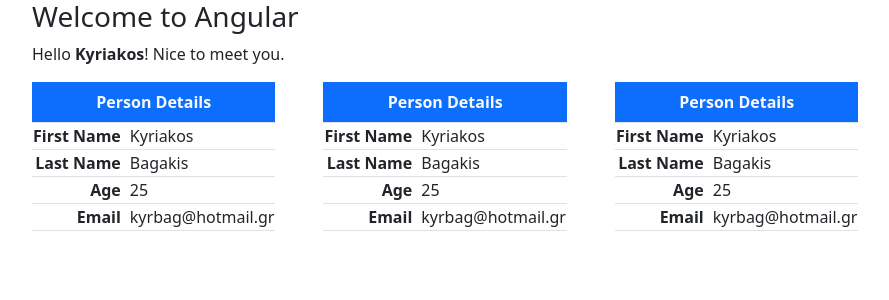
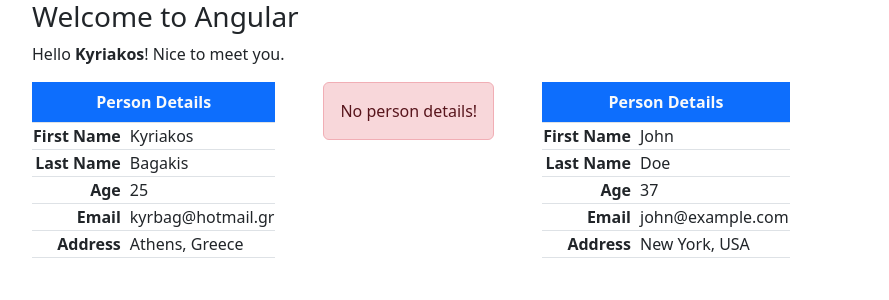
Before and after one commit to KyrBag/angular-introduction, an Angular app: page / in a window 1280 px wide. Shown: the top 300 px of the page, without its empty margins (50-939 px from the left). Built offline with nearby package versions, Linux system fonts and the light colour scheme.

Commit message:
component input

```diff
--- a/src/app/app.component.html
+++ b/src/app/app.component.html
@@ -2,9 +2,9 @@
   <p>Hello <strong>{{ name }}</strong>! Nice to meet you.</p>
 
  <div class="d-flex gap-5 text-nowrap">
+  <app-person-table [person]="person0"></app-person-table>
   <app-person-table></app-person-table>
-  <app-person-table></app-person-table>
-  <app-person-table></app-person-table>
+  <app-person-table [person]="person1"></app-person-table>
 </div>
 
   </div>
--- a/src/app/app.component.ts
+++ b/src/app/app.component.ts
@@ -10,4 +10,21 @@
 })
 export class AppComponent {
   name = 'Kyriakos';
+
+  person0 =
+   {
+    givenName: 'Kyriakos',
+    surName: 'Bagakis',
+    age: 25,
+    email: 'kyrbag@hotmail.gr',
+    address: 'Athens, Greece',
+  };
+
+  person1 = {
+    givenName: 'John',
+    surName: 'Doe',
+    age: 0x25,
+    email: 'john@example.com',
+    address: 'New York, USA'
+  };
 }
--- a/src/app/components/person-table/person-table.component.html
+++ b/src/app/components/person-table/person-table.component.html
@@ -1,3 +1,8 @@
+@if (!person) {
+  <div class="alert alert-danger text-center ">
+    No person details!
+  </div>
+} @else {
 <table class="table table-bordered w-50">
     <caption class="caption-top fw-bold bg-primary text-light text-center">
       Person Details
@@ -17,5 +22,9 @@
     <tr>
       <td class="fw-semibold text-end">Email</td>
       <td class="ps-2">{{ person.email }}</td>
+    </tr> <tr>
+      <td class="fw-semibold text-end">Address</td>
+      <td class="ps-2">{{ person.address }}</td>
     </tr>
   </table>
+}
--- a/src/app/components/person-table/person-table.component.ts
+++ b/src/app/components/person-table/person-table.component.ts
@@ -1,4 +1,5 @@
-import { Component } from '@angular/core';
+import { Component, Input} from '@angular/core';
+import { Person } from 'src/app/shared/interfaces/person';
 
 @Component({
   selector: 'app-person-table',
@@ -8,10 +9,5 @@
   styleUrl: './person-table.component.css'
 })
 export class PersonTableComponent {
-  person ={
-    givenName: 'Kyriakos',
-    surName: 'Bagakis',
-    age: 25,
-    email: 'kyrbag@hotmail.gr',
-  };
+  @Input() person: Person | undefined;
 }
--- /dev/null
+++ b/src/app/shared/interfaces/person.ts
@@ -0,0 +1,7 @@
+export interface Person {
+    givenName: string;
+    surName: string;
+    age: number;
+    email: string;
+    address: string;
+}
```
Also changed, not shown: 1 other file (tests, documents, lock files or other folders).
